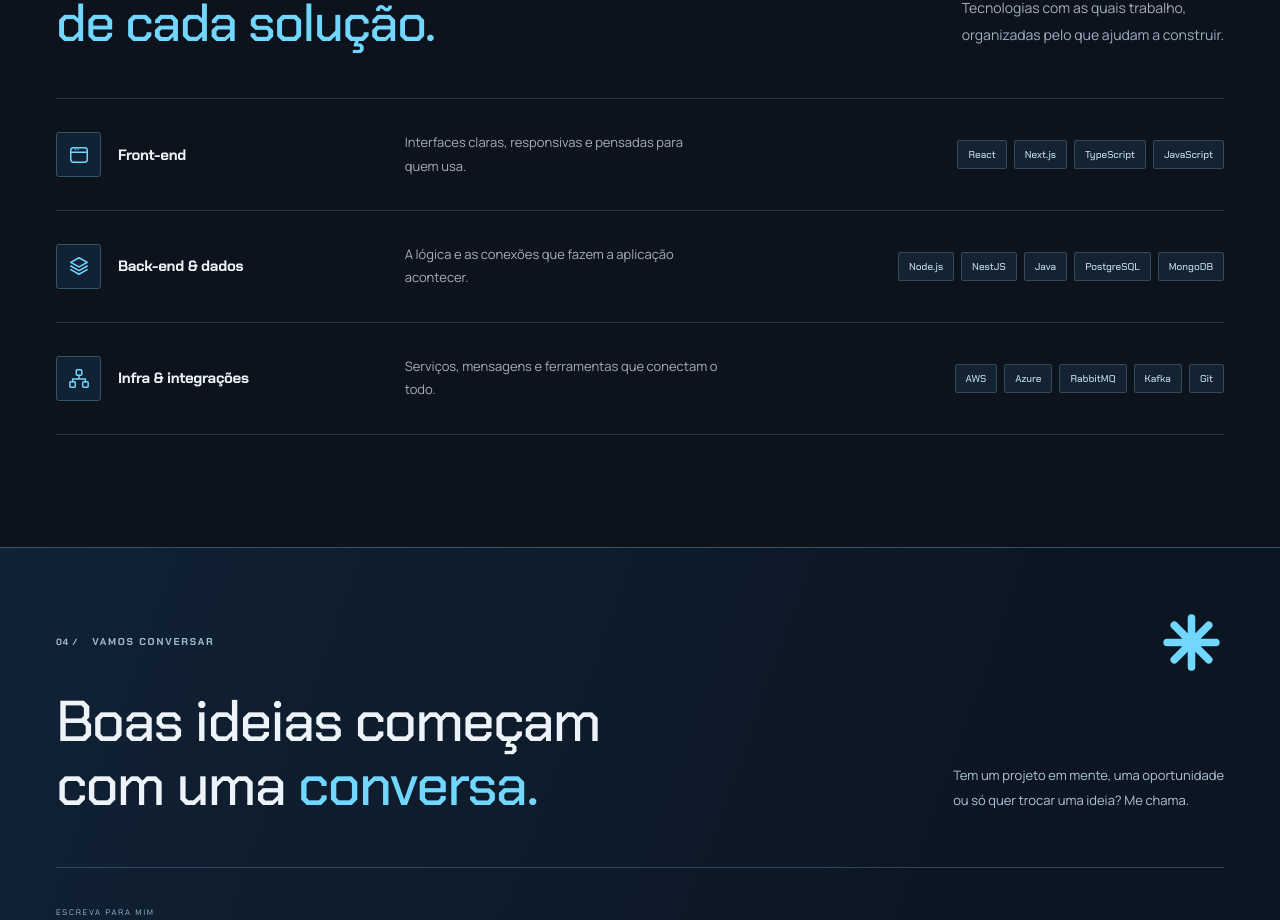
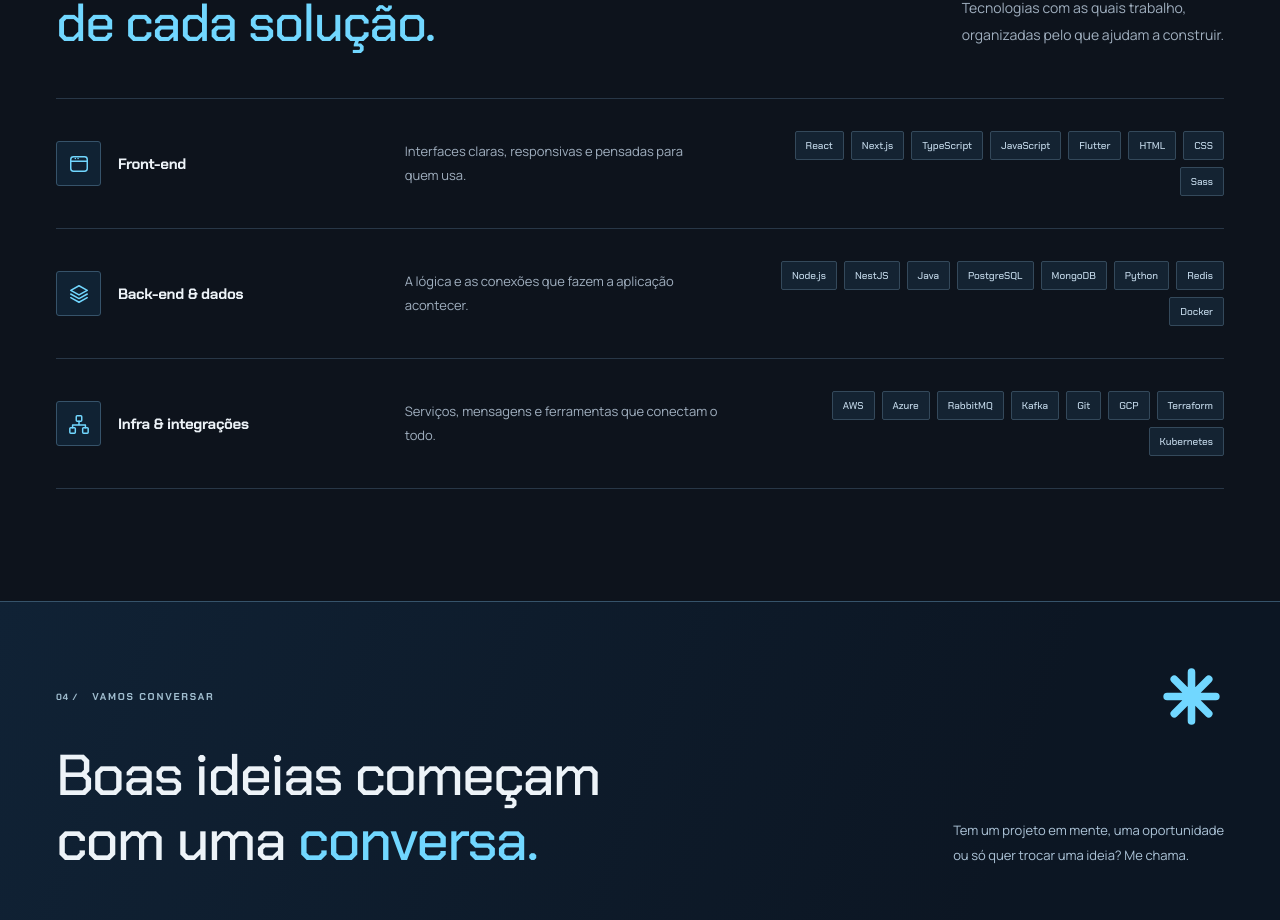
Before and after one commit to allanvini/portifolio, a React (Vite) app: page / in a window 1280 px wide. Shown: the part 2669-3589 px from the top of the page. Built offline with nearby package versions, Linux system fonts and the light colour scheme.

Commit message:
adicionado tecnologias faltantes

```diff
--- a/src/data/portfolio.js
+++ b/src/data/portfolio.js
@@ -31,19 +31,19 @@ export const technologyGroups = [
   {
     title: 'Front-end',
     description: 'Interfaces claras, responsivas e pensadas para quem usa.',
-    items: ['React', 'Next.js', 'TypeScript', 'JavaScript'],
+    items: ['React', 'Next.js', 'TypeScript', 'JavaScript', 'Flutter', 'HTML', 'CSS', 'Sass'],
     icon: 'window',
   },
   {
     title: 'Back-end & dados',
     description: 'A lógica e as conexões que fazem a aplicação acontecer.',
-    items: ['Node.js', 'NestJS', 'Java', 'PostgreSQL', 'MongoDB'],
+    items: ['Node.js', 'NestJS', 'Java', 'PostgreSQL', 'MongoDB', 'Python', 'Redis', 'Docker'],
     icon: 'layers',
   },
   {
     title: 'Infra & integrações',
     description: 'Serviços, mensagens e ferramentas que conectam o todo.',
-    items: ['AWS', 'Azure', 'RabbitMQ', 'Kafka', 'Git'],
+    items: ['AWS', 'Azure', 'RabbitMQ', 'Kafka', 'Git', 'GCP', 'Terraform', 'Kubernetes'],
     icon: 'nodes',
   },
 ];
```
